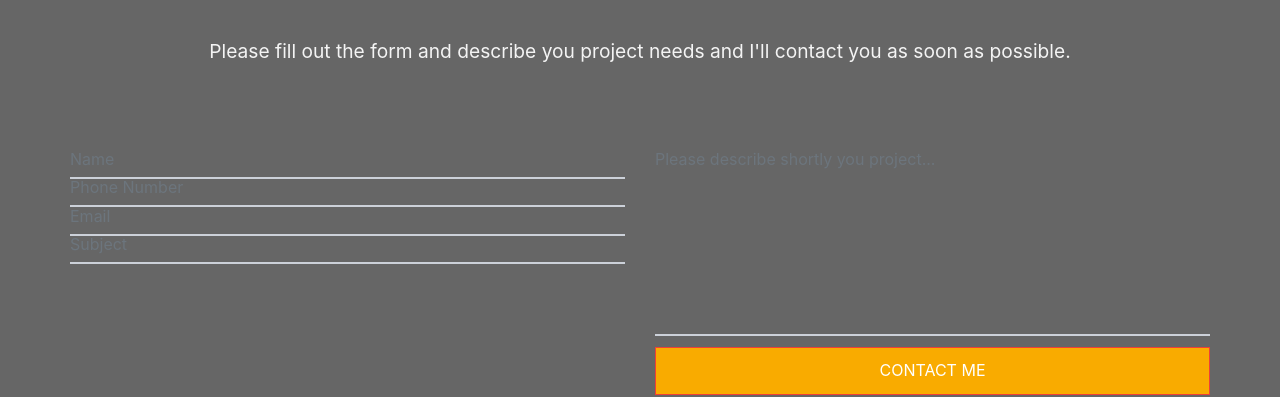
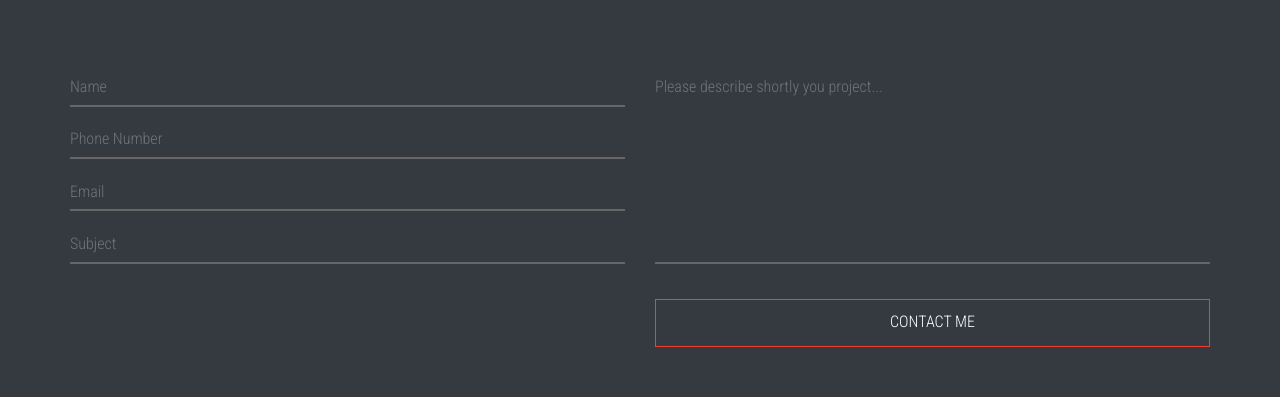
Before and after one commit to Ymuzhych/portfolio-rct, a React (Create React App) app: page / in a window 1280 px wide. Shown: the part 2705-3102 px from the top of the page. Built offline with nearby package versions, Linux system fonts and the light colour scheme.

Commit message:
fix style for contact form

```diff
--- a/src/App.css
+++ b/src/App.css
@@ -1,19 +1,19 @@
 @import url('https://fonts.googleapis.com/css2?family=Roboto+Condensed:wght@300&display=swap');
 :root {
-  --primary-white: #fff;
+  --primary-white: #ffffff;
+  --primary-light-grey: #f4f4f4;
+  --primary-grey: #ccd1d9;
+  --primary-dark-grey: #666666;
   --primary-orange: #f9ab00;
-  --primary-grey: #ccd1d9;
-  --primary-light-grey: #f4f4f4;
-  --primary-dark-grey: #666666;
   --primary-dark: rgb(52, 58, 64);
   --primary-red: #ef4035;
   --primary-hover-red: #f33501;
   --primary-black: #000000;
-
-
+  --primary-transparent-black: rgba(0, 0, 0, 0.7);
+  --primary-green: green;
 }
 body {
-  font-family: "Roboto Condesed" sans-serif;
+  font-family: "Roboto Condensed", sans-serif !important;
 }
 
 /**************NAVBAR**********/
@@ -293,28 +293,32 @@ nav ul li {
     width: 40%;
   }
 }
-/*-----------contacts-----------*/
+/************************ CONTACTS COMPONENT *********************************/
 .contacts {
-  background: var(--primary-dark-grey);
+  background: var(--primary-dark);
   padding: 3rem 0;
 }
+
 .contacts h1 {
   color: var(--primary-orange);
   padding: 1.3rem 0;
   text-transform: uppercase;
 }
+
 .contacts p {
   color: var(--primary-light-grey);
   font-size: 1.2rem;
 }
-/*-----------input-----------*/
-.contacts input, .contacts textarea {
+
+/*------------------ INPUTS -------------------------------*/
+.contacts input,
+.contacts textarea {
   width: 100%;
   box-sizing: border-box;
   background: none;
   resize: none;
   border: 0;
-  border-bottom: 0.125rem solid var(--primary-grey);
+  border-bottom: 0.125rem solid var(--primary-dark-grey);
   border-radius: 0;
   color: var(--primary-orange);
   outline: 0 !important;
@@ -322,50 +326,73 @@ nav ul li {
   margin-bottom: 1rem;
   padding-left: 0 !important;
 }
+
 .contacts .container {
   padding: 4rem 0;
 }
 
-.contacts input:focus, .contacts textarea:focus {
+.contacts input:focus,
+.contacts textarea:focus {
   background: transparent;
   color: var(--primary-orange);
-  border-bottom: 0.125rem solid var(--primary-grey);
+  border-bottom: 0.125rem solid var(--primary-dark-grey);
 }
+
 .contacts textarea {
   height: 12.2rem !important;
 }
+
 .contact-btn {
   margin: 1rem 0 0 0;
   width: 100%;
   background: none;
+}
+
+.line {
+  position: relative;
+  top: -0.8rem;
+  width: 0;
+  height: 0.125rem;
   background: var(--primary-orange);
   display: inline-block;
 }
-.line{
-  position: relative;
-  top: -0.8rem;
-  width: 0;
-  height: 0.125px;
-}
-input:focus+.line, textarea:focus+.line{
+
+input:focus+.line,
+textarea:focus+.line {
   width: 100%;
   transition: width 0.5s ease-in-out;
 }
+
 input.form-control {
- margin: -0.3rem 0;
+  margin: -0.3rem 0;
 }
+
 textarea.form-control {
   margin: -0.3rem 0;
- }
-/*_____________media_____________*/
-@media(max-width:768){
+}
+
+.error-message {
+  color: var(--primary-white);
+  background: var(--primary-hover-red);
+  text-align: left;
+}
+
+.success-message {
+  font-weight: 900;
+  color: var(--primary-green);
+}
+
+/*---------------- MEDIA -----------------------*/
+@media(max-width: 768px) {
   .contacts {
     overflow-x: hidden;
   }
+
   .contacts .container {
     padding: 0 1rem;
   }
-  .contents p{
-    padding: 0rem 0.4rem;
+
+  .contacts p {
+    padding: 0 0.4rem;
   }
 }
```
Also changed, not shown: 2 other files (tests, documents, lock files or other folders).
